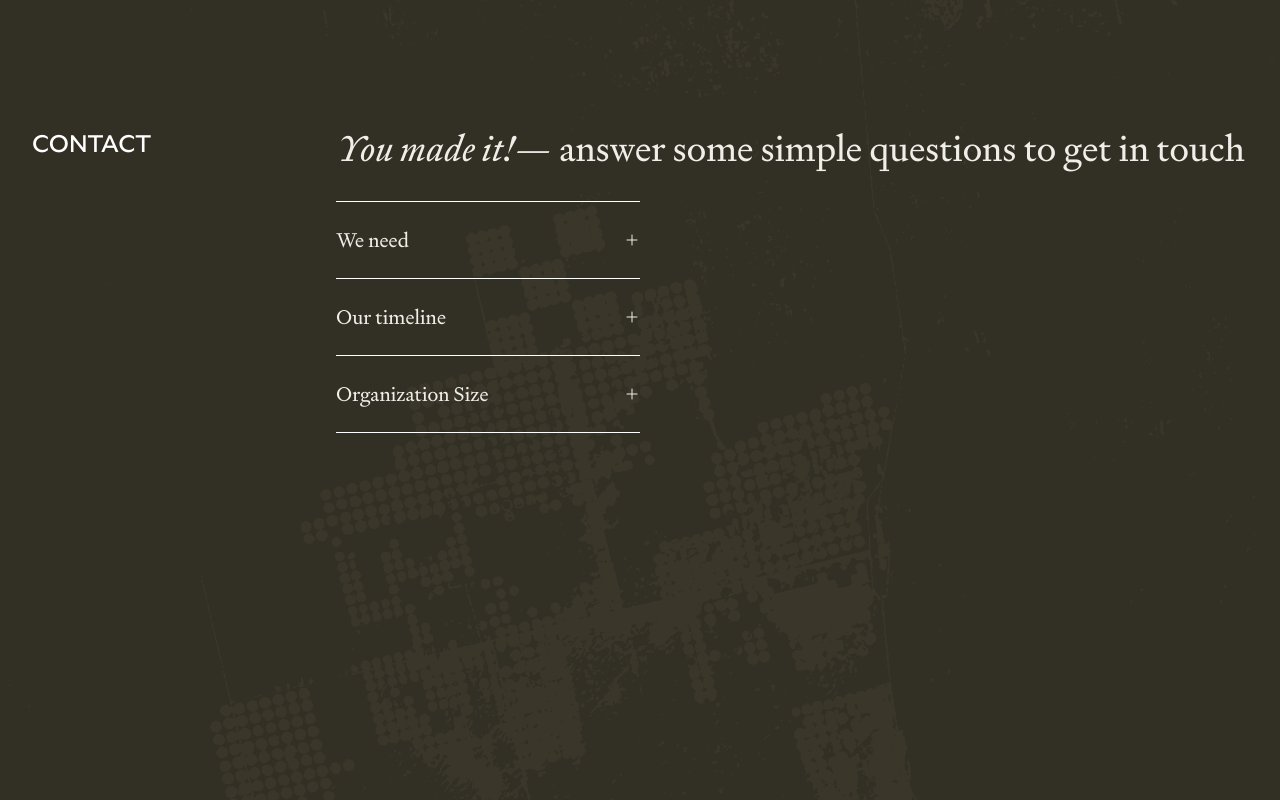
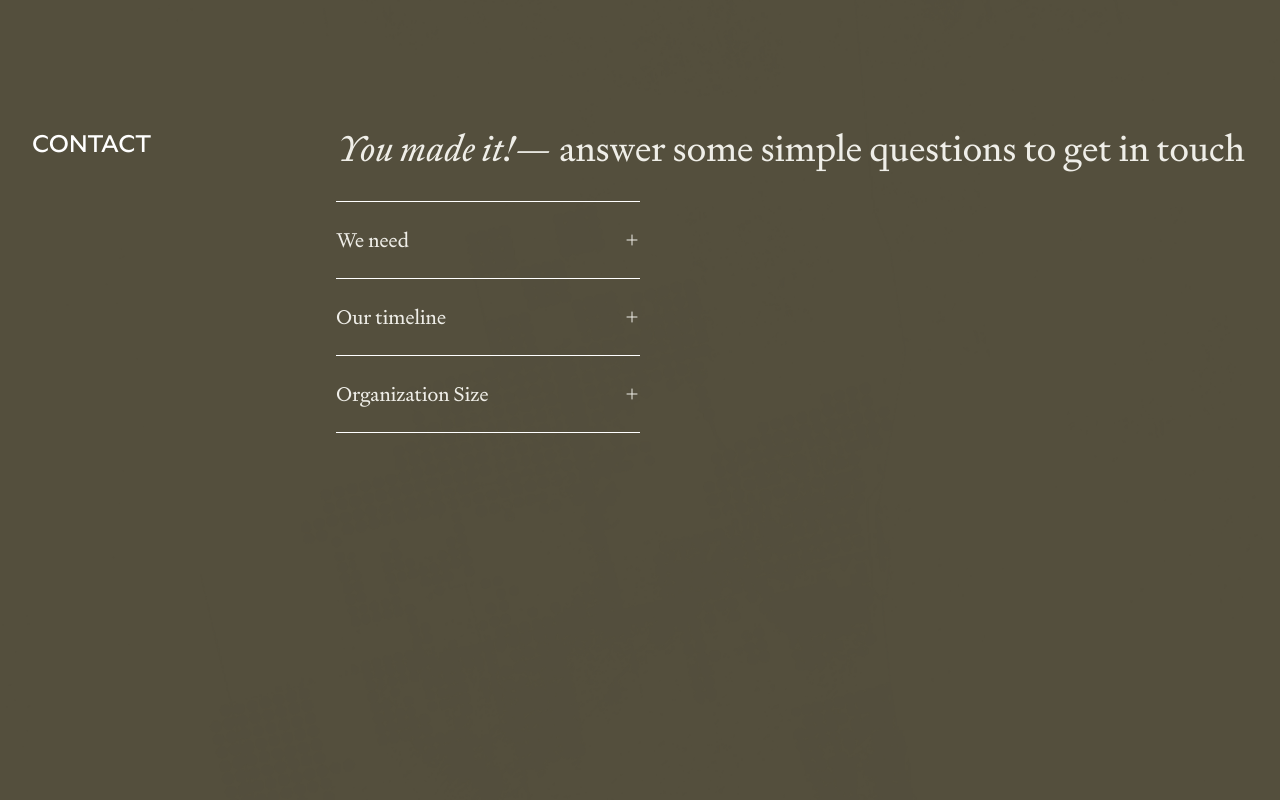
Before and after one commit to jordanframptondev/black-ink, a Next.js app: page /contact in a window 1280 px wide. Shown: the top 800 px of the page. Built offline with nearby package versions, Linux system fonts and the light colour scheme.

Commit message:
background tweaked for contact still not happy with them

```diff
--- a/app/contact/page.js
+++ b/app/contact/page.js
@@ -8,19 +8,16 @@ export default function Contact() {
     return (
         <div className="relative h-screen w-screen">
             <Header color="cream" />
-            <div className=" bg-[#EFEEE8] lg:bg-[#544F3D] bg-opacity-70 lg:bg-opacity-60">
+            <div className="absolute inset-0 bg-[#EFEEE8] lg:bg-[#544F3D] -z-50">
                 <Image
                     src={ContactBackground}
-                    fill
                     quality={100}
                     placeholder="blur"
                     sizes="100vw"
                     alt="Black Ink"
-                    className="-z-10"
-                    style={{
-                        objectFit: "cover",
-                    }}
+                    className="w-full h-full object-cover opacity-30 lg:opacity-100"
                 />
+            </div>
             <div className="max-w-7xl h-[100dvh] mx-auto grid grid-cols-4 py-32 px-8 text-black lg:text-[#EFEEE8]">
                 <h2 className="text-white font-ritma uppercase text-2xl mb-12 hidden lg:block">
                     Contact
@@ -33,6 +30,5 @@ export default function Contact() {
                 <Footer />
             </div>
         </div>
-        </div>
     );
 }
```
Lines whose indentation alone changed are shown as unchanged.
